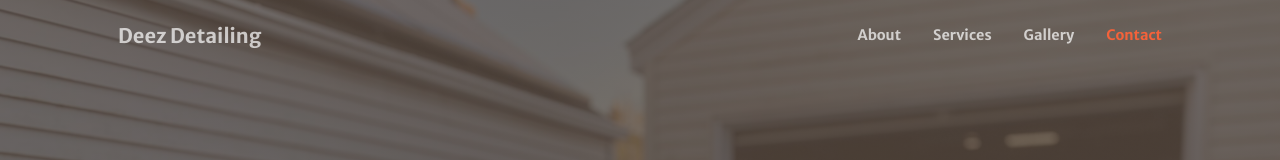
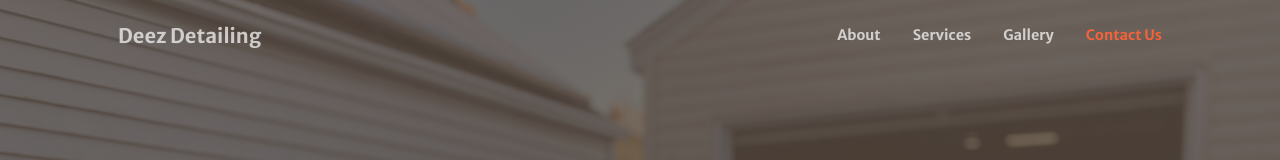
Before and after one commit to irvchou/deezdetailing, a plain HTML site: page index.html in a window 1280 px wide. Shown: the top 160 px of the page. Drawn offline with nearby package versions, Linux system fonts and the light colour scheme; some packages are replaced by stand-ins of ours; a script that the page names is missing.

Commit message:
Test change HTML file

```diff
--- a/index.html
+++ b/index.html
@@ -30,7 +30,7 @@
                         <li class="nav-item"><a class="nav-link" href="#about">About</a></li>
                         <li class="nav-item"><a class="nav-link" href="#servicemenu">Services</a></li>
                         <li class="nav-item"><a class="nav-link" href="#gallery">Gallery</a></li>
-                        <li class="nav-item"><a class="nav-link" href="#contact">Contact</a></li>
+                        <li class="nav-item"><a class="nav-link" href="#contact">Contact Us</a></li>
                     </ul>
                 </div>
             </div>
```
